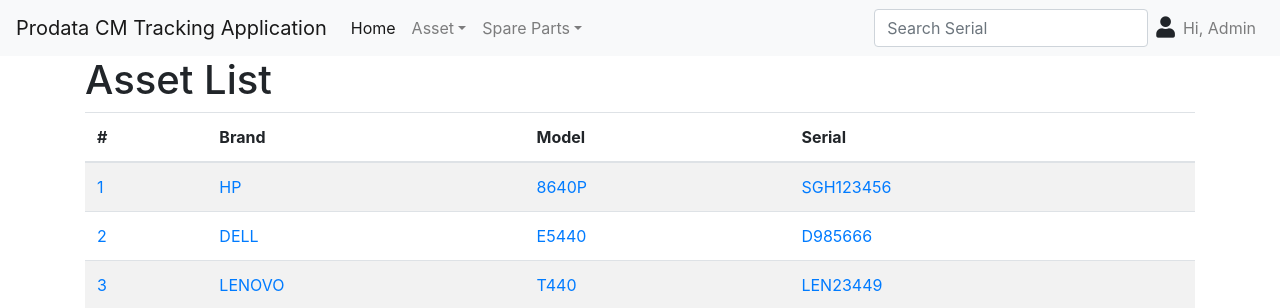
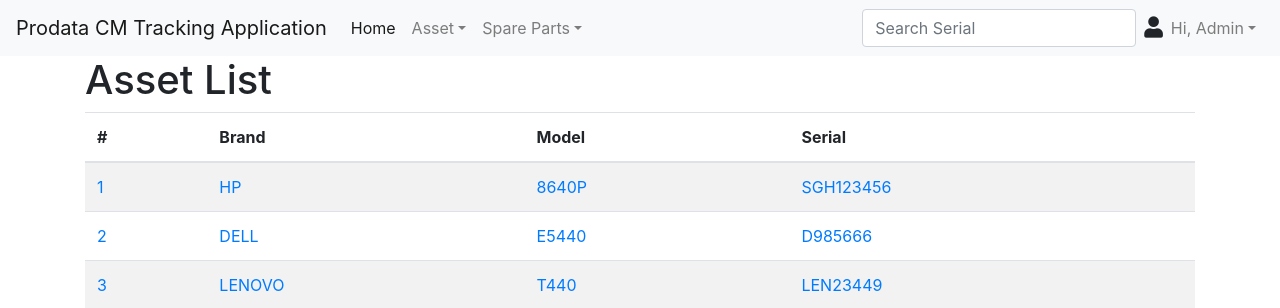
Before and after one commit to nadiasyafiqah/cm-tracking, a PHP site: page /index.php in a window 1280 px wide. Shown: the top 308 px of the page. Run offline with PHP 8.4, Linux system fonts and the light colour scheme; some libraries are stand-ins or nearby versions.

Commit message:
Add profile menu

```diff
--- a/inc/layout/navbar.php
+++ b/inc/layout/navbar.php
@@ -32,7 +32,12 @@
         </div>
         <ul class="navbar-nav">
           <li class="nav-item">
-            <a class="nav-link" href="profile.php">Hi, Admin</a>
+            <a class="nav-link dropdown-toggle" data-toggle="dropdown" href="profile.php">Hi, Admin</a>
+            <div class=" mr-1 dropdown-menu dropdown-menu-right">
+              <a class="dropdown-item" href="">Maintenance</a>
+              <a class="dropdown-item" href="">Profile</a>
+              <a class="dropdown-item" href="">Logout</a>
+            </div>
           </li>
         </ul>
       </div>
```
